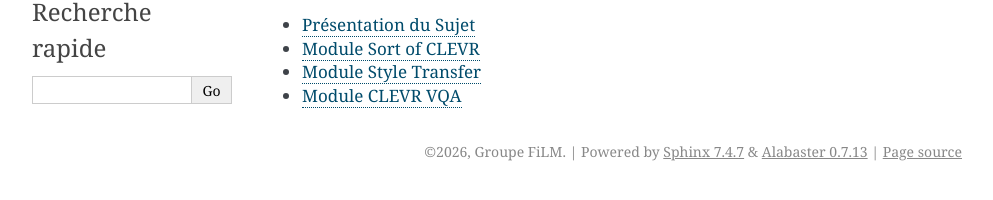
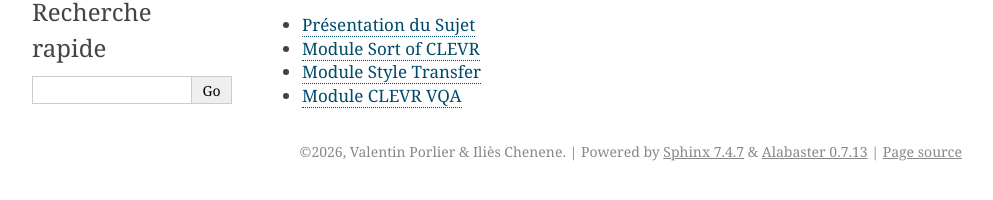
Before and after one commit to ValentinPorlier/FiLM-DL-Project, a Sphinx documentation site: the page built from docs/index.rst, in a window 1280 px wide. Shown: the part 131-331 px from the top of the page, without its empty margins (148-1141 px from the left). Built offline with Sphinx 7.4.7, drawn with Linux system fonts in a browser that asks for light colours.

```diff
--- a/docs/conf.py
+++ b/docs/conf.py
@@ -4,8 +4,8 @@ import sys
 sys.path.insert(0, os.path.abspath("../"))
 
 project = "FiLM Explorer"
-copyright = "2026, Groupe FiLM"
-author = "Groupe FiLM"
+copyright = "2026, Valentin Porlier & Iliès Chenene"
+author = "Valentin Porlier, Iliès Chenene"
 
 extensions = ["sphinx.ext.autodoc"]
 
```
Also changed, not shown: README.md (+2 -1 lines).
